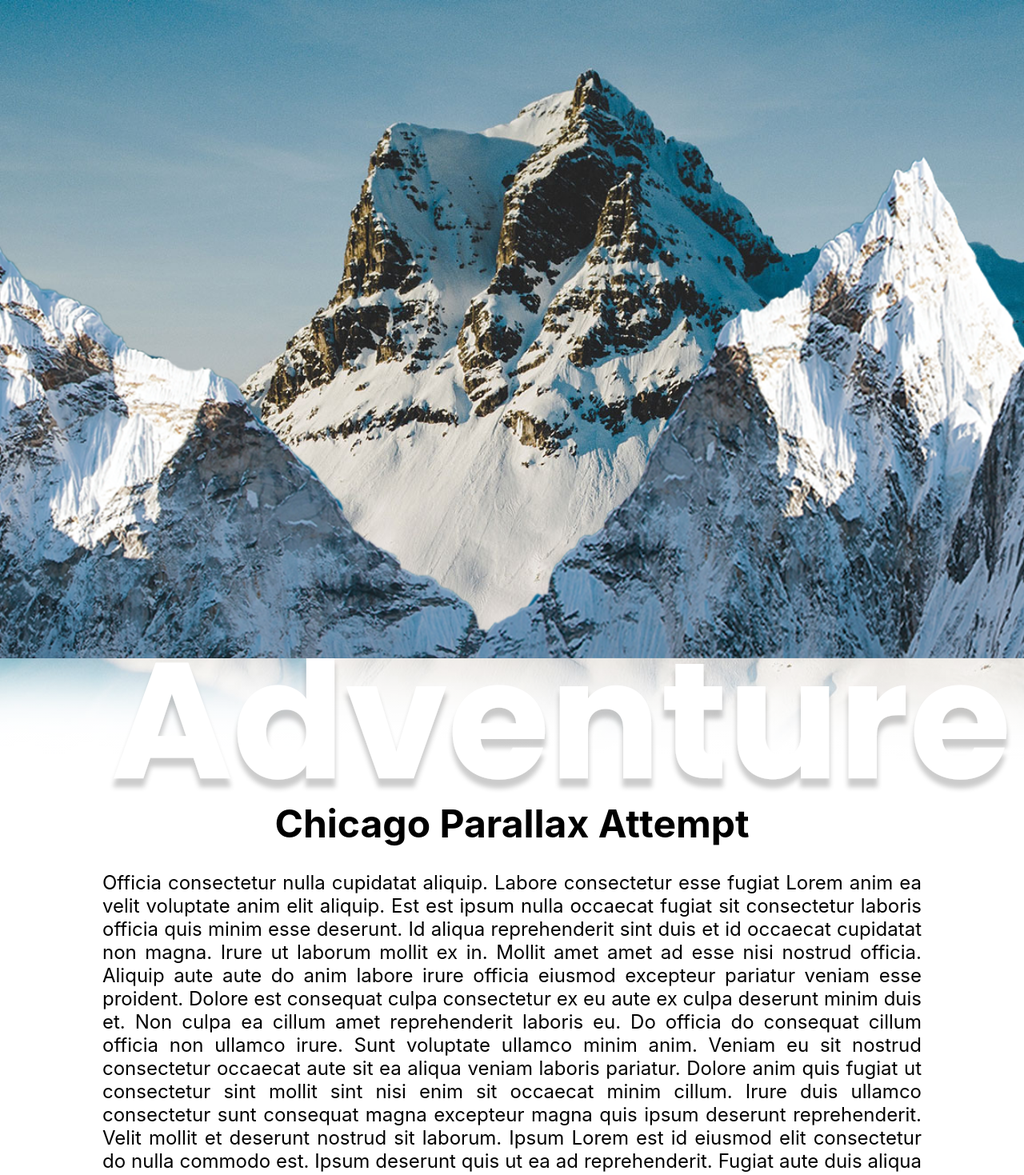
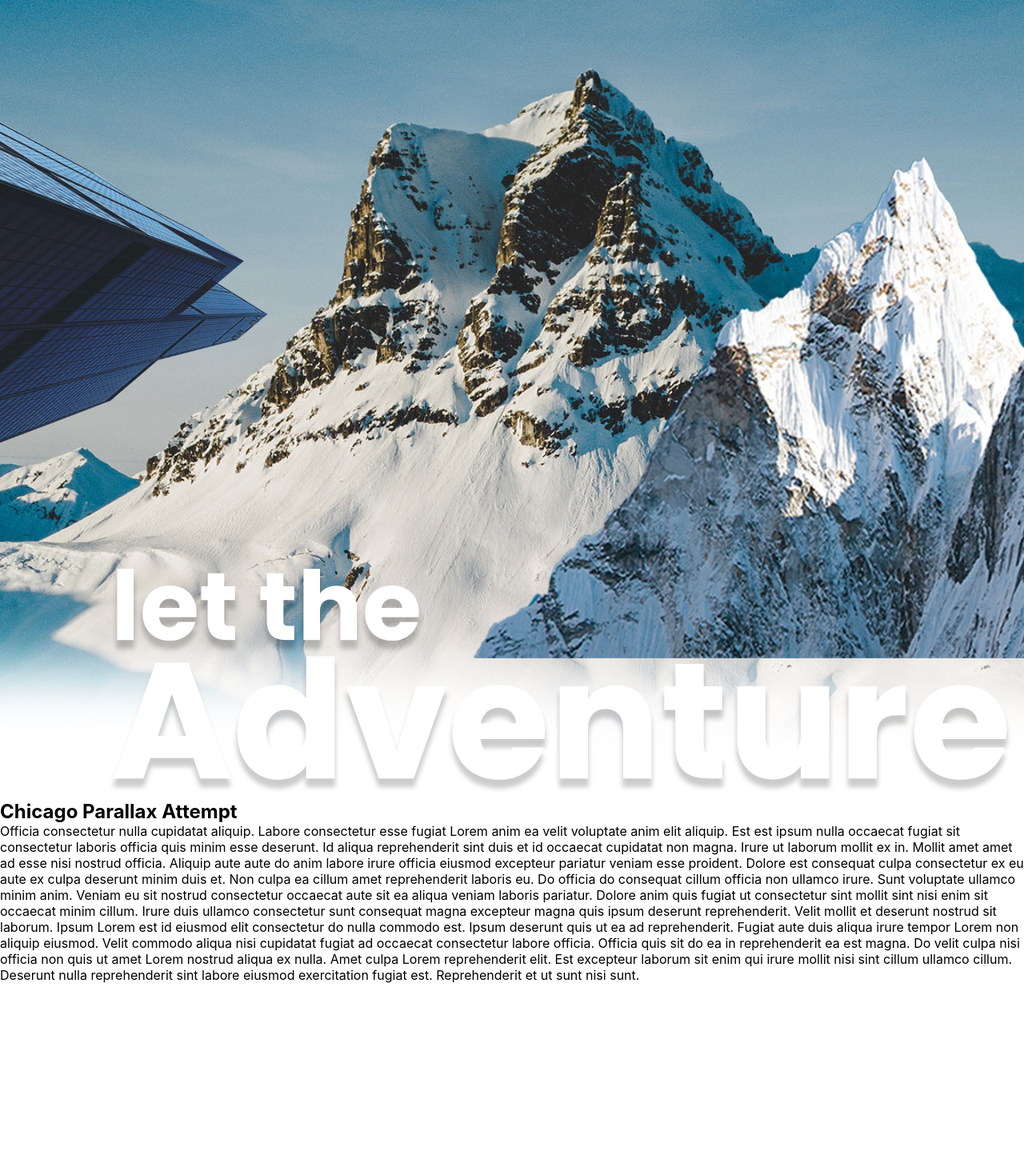
Before and after one commit to JohnnyMohawk/chicago-parallax, a React (Create React App) app: page / in a window 1280 px wide. Shown: the top 1469 px of the page at 80% size. After the commit the page ends 1229 px from the top, so only its background shows below. Built offline with nearby package versions, Linux system fonts and the light colour scheme.

Commit message:
add building change margins

```diff
--- a/src/App.css
+++ b/src/App.css
@@ -25,7 +25,7 @@
 
 #img1 {
   position: absolute;
-  transform: translateX(-10%);
+  transform: translateX(0%);
   z-index: 100;
 }
 
@@ -39,19 +39,3 @@
   position: absolute;
   transform: translateY(65%);
 }
-
-.content {
-  width: 80%;
-  margin: 0 auto;
-  text-align: center;
-}
-
-.content h2 {
-  font-size: 3em;
-}
-
-.content p {
-  font-size: 1.5em;
-  text-align: justify;
-  margin: 30px 0;
-}
--- a/src/App.js
+++ b/src/App.js
@@ -1,6 +1,6 @@
 import React, {useState} from 'react';
 import './App.css';
-import img1 from './images/mountain1.png';
+import img1 from './images/building4.png';
 import img2 from './images/mountain2.png';
 import text from './images/text.png';
 
```
